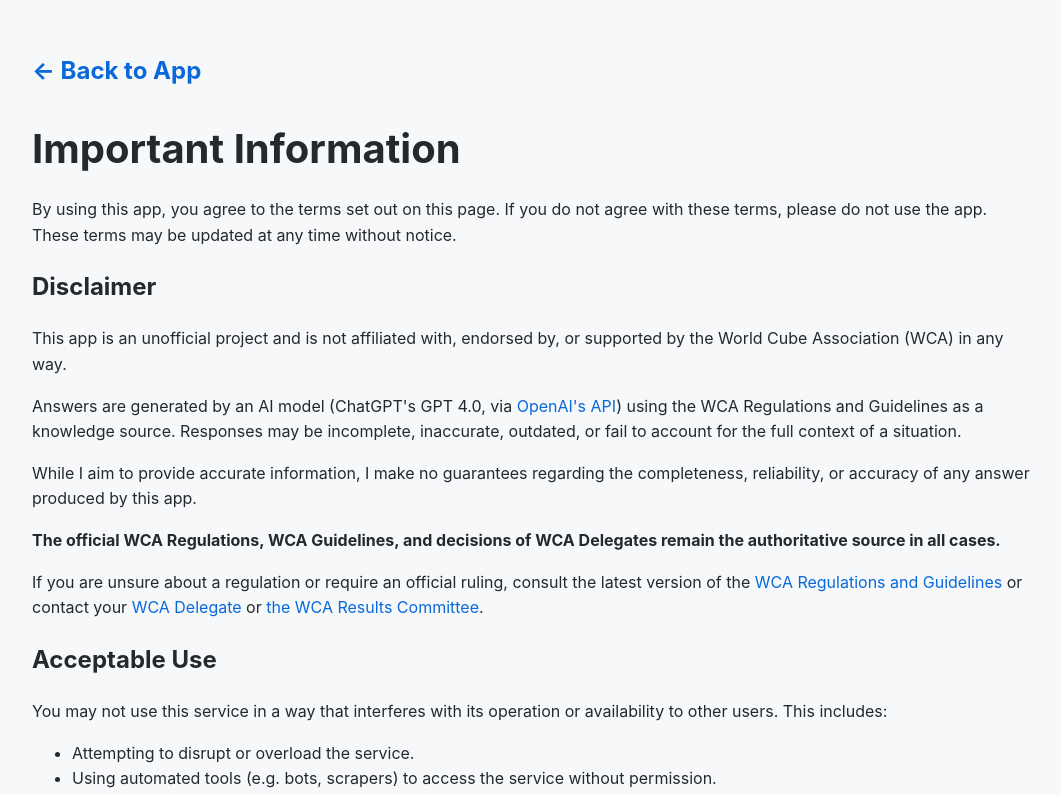
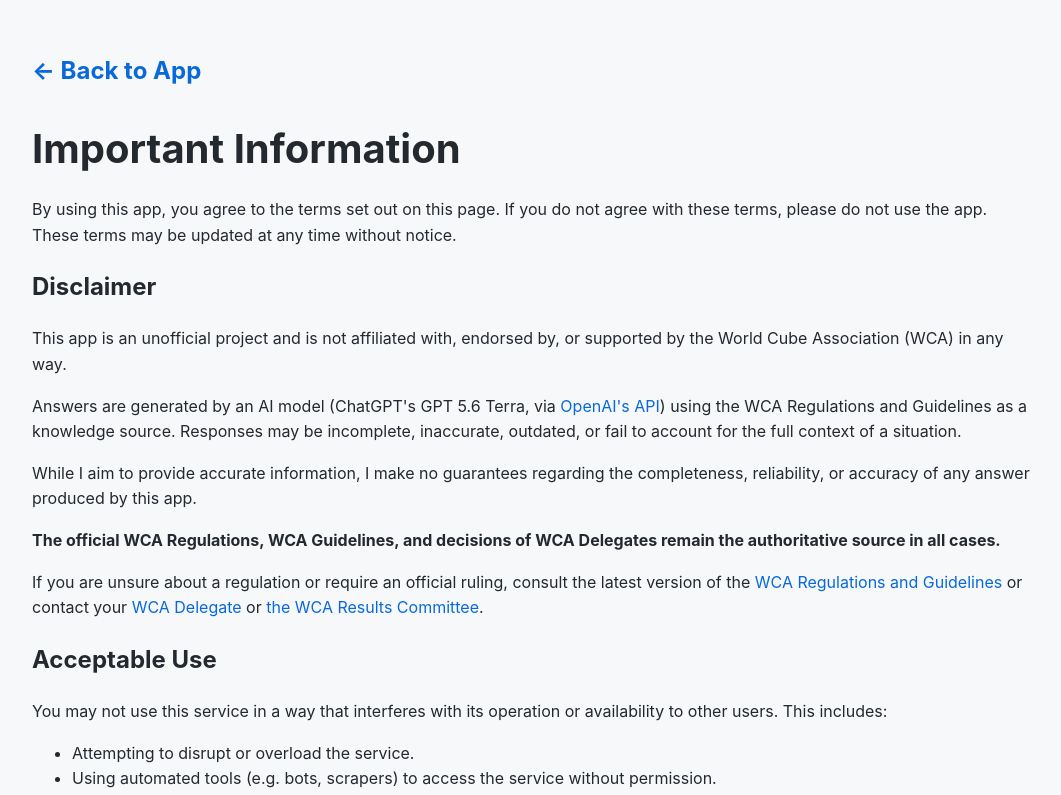
Before and after one commit to OWelton-Rosie/regs-helper, a SvelteKit app in the folder frontend/: page /important-info in a window 1280 px wide. Shown: the top 795 px of the page, without its empty margins (108-1169 px from the left). Built offline with nearby package versions, Linux system fonts and the light colour scheme.

Commit message:
move from 4.0 mini to 5.6 terra

```diff
--- a/frontend/src/routes/important-info/+page.svelte
+++ b/frontend/src/routes/important-info/+page.svelte
@@ -11,7 +11,7 @@
 <h2>Disclaimer</h2>
 <p>This app is an unofficial project and is not affiliated with, endorsed by, or supported by the World Cube Association (WCA) in any way.</p>
 
-<p>Answers are generated by an AI model (ChatGPT's GPT 4.0, via <a href="https://openai.com/api/" target="_blank" rel="noopener noreferrer">OpenAI's API</a>) using the WCA Regulations and Guidelines as a knowledge source. Responses may be incomplete, inaccurate, outdated, or fail to account for the full context of a situation.</p>
+<p>Answers are generated by an AI model (ChatGPT's GPT 5.6 Terra, via <a href="https://openai.com/api/" target="_blank" rel="noopener noreferrer">OpenAI's API</a>) using the WCA Regulations and Guidelines as a knowledge source. Responses may be incomplete, inaccurate, outdated, or fail to account for the full context of a situation.</p>
 
 <p>While I aim to provide accurate information, I make no guarantees regarding the completeness, reliability, or accuracy of any answer produced by this app.</p>
 
```
Also changed, not shown: 2 other files (tests, documents, lock files or other folders).
